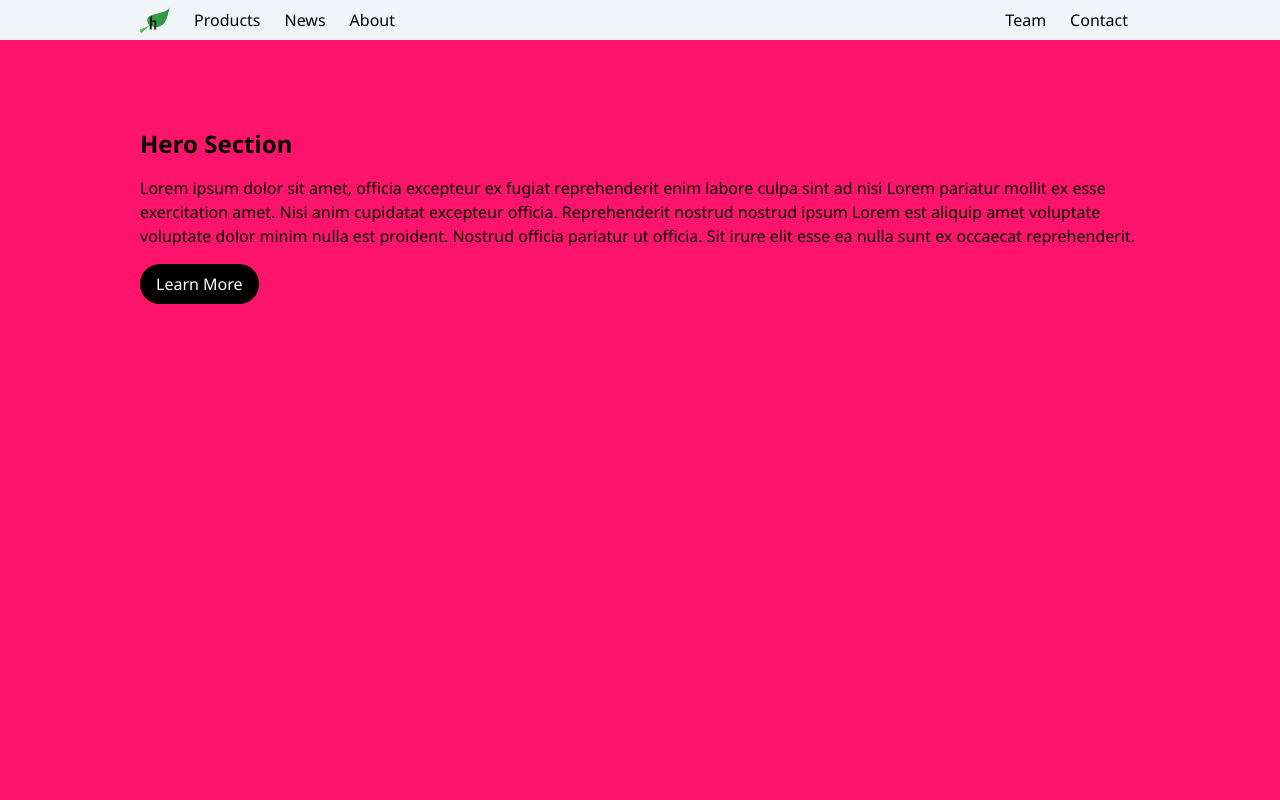
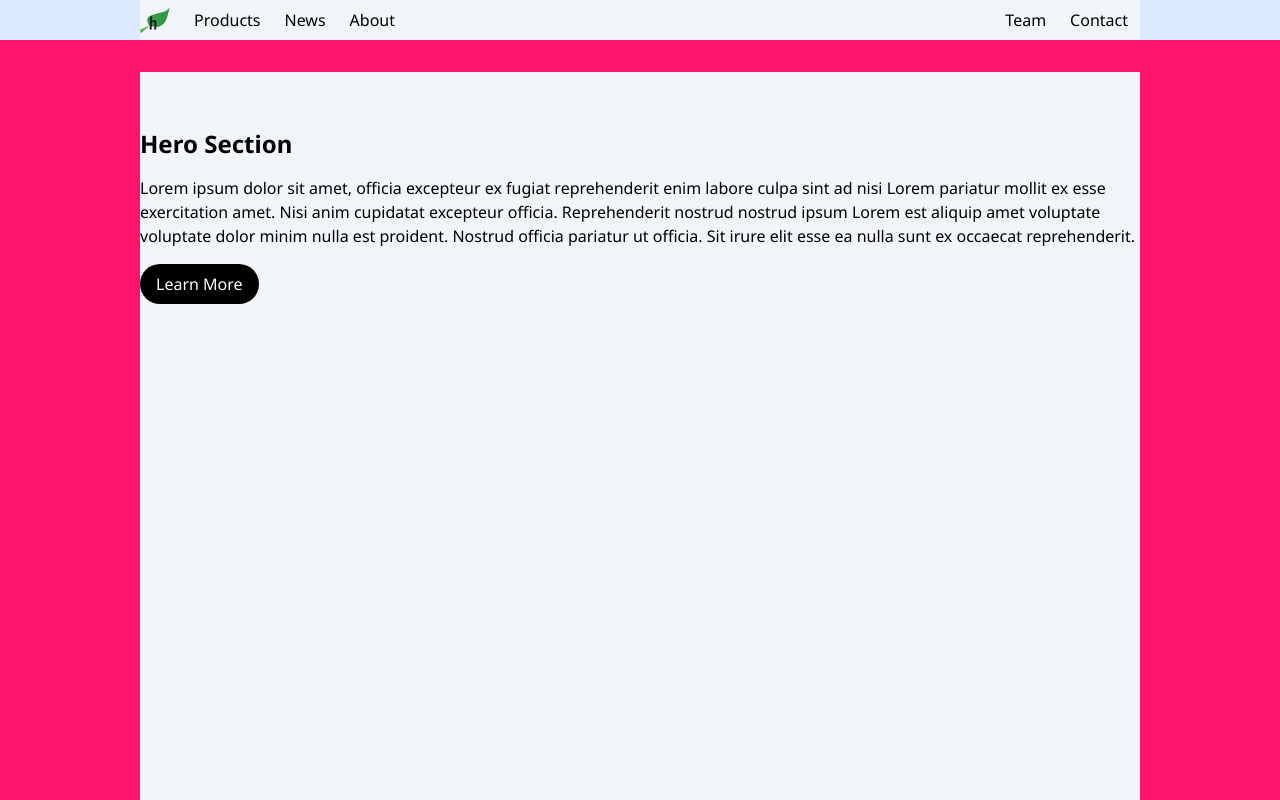
Before and after one commit to betaluis/hhg-website, a Next.js app: page / in a window 1280 px wide. Shown: the top 800 px of the page. Built offline with nearby package versions, Linux system fonts and the light colour scheme.

Commit message:
responsive icons

```diff
--- a/app/globals.css
+++ b/app/globals.css
@@ -54,7 +54,7 @@ body {
     content: '';
     position: absolute;
     top: -8px;
-    left: 28%;
+    left: 32%;
     border-top: 0 solid transparent;
     border-right: 0 solid transparent;
     border-left: 20px solid transparent;
--- a/app/page.tsx
+++ b/app/page.tsx
@@ -1,6 +1,8 @@
+import Container from "@/components/Container";
+
 export default function Home() {
     return (
-        <main className="_container">
+        <Container>
             <div className="h_screen">
                 <h1 className="text-2xl font-bold pt-14">Hero Section</h1>
                 <p className="pt-4">Lorem ipsum dolor sit amet, officia excepteur ex fugiat reprehenderit enim labore culpa sint ad nisi Lorem pariatur mollit ex esse exercitation amet. Nisi anim cupidatat excepteur officia. Reprehenderit nostrud nostrud ipsum Lorem est aliquip amet voluptate voluptate dolor minim nulla est proident. Nostrud officia pariatur ut officia. Sit irure elit esse ea nulla sunt ex occaecat reprehenderit.</p>
@@ -8,6 +10,6 @@ export default function Home() {
                     <button className="bg-black px-4 py-2 text-white rounded-full">Learn More</button>
                 </div>
             </div>
-        </main>
+        </ Container>
     )
 }
--- a/components/Container.tsx
+++ b/components/Container.tsx
@@ -5,7 +5,7 @@ interface Props {
 
 const Container = ({ children, fixed }: Props) => {
   return (
-    <div className={`max-w-[1000px] m-auto px-[20px] lg:px-[0] bg-slate-100 ${fixed ? "fixed w-full" : null}`}>{children}</div>
+    <div className={`max-w-[1000px] m-auto px-[20px] lg:px-0 bg-slate-100 ${fixed ? "fixed w-full" : null}`}>{children}</div>
   )
 }
 
--- a/components/MobileMenu.tsx
+++ b/components/MobileMenu.tsx
@@ -35,7 +35,7 @@ const MobileLinks = ({ links, iconLayout }: LinksProps) => {
             <Grid classes={"grid-cols-1 min-[360px]:grid-cols-3"}>
                 {productsNavItems.map((item, index) => (
                     <Link href={item.href} key={index} className="grid place-items-center mb-8">
-                        <div className="pb-4">{item.icon}</div>
+                        <div className="pb-4">{item.icon?.lg}</div>
                         <div className="text-center font-bold text-sm">{item.label}</div>
                     </Link>
                 ))}
@@ -47,8 +47,8 @@ const MobileLinks = ({ links, iconLayout }: LinksProps) => {
                 {links.map((link, index) => (
                     <Link key={index} href={link.href}>
                         <li className="flex items-center justify-start gap-4">
-                            <div className="">
-                                {link.icon}
+                            <div>
+                                {link.icon?.sm}
                             </div>
                             <span className="font-bold text-sm">{link.label}</span>
                         </li>
@@ -58,10 +58,10 @@ const MobileLinks = ({ links, iconLayout }: LinksProps) => {
         )
     } else {
         return (
-            <Grid classes={"grid-cols-3 min-[360px]:grid-cols-3"}>
+            <Grid classes={"grid-cols-2 min-[360px]:grid-cols-4"}>
                 {links.map((link, index) => (
                     <Link key={index} href={link.href}>
-                        <li className="flex items-center justify-center gap-4 text-sm">
+                        <li className="flex items-center justify-start gap-4 text-sm">
                             {link.label}
                         </li>
                     </Link>
--- a/components/Navbar.tsx
+++ b/components/Navbar.tsx
@@ -19,10 +19,17 @@ interface NavListProps {
 
 const SubList = ({ items }: { items: NavItem[] }) => {
     return (
-        <ul className="rounded-lg triangle absolute -left-12 top-14 bg-slate-100 min-w-[300px] p-4 opacity-0 pointer-events-none before:block before:h-4 before:w-full before:absolute before:-top-4 before:left-0 group-hover:pointer-events-auto group-hover:opacity-100 duration-150 transition-opacity">
-            {items && items.map(({ href, label, }, index) => (
+        <ul className="rounded-lg triangle absolute -left-12 top-14 bg-slate-100 min-w-[280px] p-4 opacity-0 pointer-events-none before:block before:h-4 before:w-full before:absolute before:-top-4 before:left-0 group-hover:pointer-events-auto group-hover:opacity-100 duration-150 transition-opacity">
+            {items && items.map(({ href, label, icon }, index) => (
                 <Link key={index} href={href}>
-                    <li className="py-3 px-3 rounded-lg hover:bg-gray-300">{label}</li>
+                    <li className="text-sm flex items-center space-x-3 py-3 px-3 rounded-lg hover:bg-gray-300">
+                        <div>
+                            {icon?.sm}
+                        </div>
+                        <div>
+                            {label}
+                        </div>
+                    </li>
                 </Link>
             ))}
         </ul>
@@ -30,9 +37,9 @@ const SubList = ({ items }: { items: NavItem[] }) => {
 }
 
 const NavItem = ({ href, label, sublist }: NavItem) => (
-    <div className="relative group">
+    <div className="relative group hover:bg-gray-300">
         <Link href={href}>
-            <li className="py-2 px-3 hover:bg-gray-300">
+            <li className="py-2 px-3">
                 {label}
             </li>
         </Link>
@@ -60,7 +67,7 @@ const NavList = ({ links, mr, ml }: NavListProps): JSX.Element => (
 const Navbar = ({ leftNavItems, rightNavItems }: Props) => {
 
     return (
-        <nav className="bg-slate-100">
+        <nav className="bg-blue-100">
 
             {/* desktop navigation */}
             <Container>
--- a/data/NavLinks.tsx
+++ b/data/NavLinks.tsx
@@ -1,14 +1,93 @@
 import { ScissorLift, FireTruck, Ambulance, Construction, OilGas, Military } from "@/components/icons/IndustryIcons";
 import { BatteryIcon, BeltDrivenIcon, GeneratorIcon } from "@/components/icons/ProductIcons";
+import { abort } from "process";
 
-export const productsSubLinks: NavItem[] = [
-    { href: "/hydraulic-generators", label: "Hydraulic Generator" },
-    { href: "/battery-power", label: "Battery Power" },
-    { href: "/belt-driven", label: "Belt Driven" },
-]
+export const industriesNavItems: NavItem[] = [
+    {
+        href: "/mewp",
+        label: "MEWP",
+        icon: {
+            sm: <ScissorLift size="sm" />,
+            lg: <ScissorLift size="lg" />
+        }
+    },
+    {
+        href: "/fire-and-rescue",
+        label: "Fire & Rescue",
+        icon: {
+            sm: <FireTruck size="sm" />,
+            lg: <FireTruck size="lg" />
+        },
+    },
+    {
+        href: "/ambulance",
+        label: "Ambulance",
+        icon: {
+            sm: <Ambulance size="sm" />,
+            lg: <Ambulance size="lg" />
+        },
+    },
+    {
+        href: "/construction",
+        label: "Construction",
+        icon: {
+            sm: <Construction size="sm" />,
+            lg: <Construction size="lg" />,
+        },
+    },
+    {
+        href: "/oilGas",
+        label: "Oil & Gas",
+        icon: {
+            sm: <OilGas size="sm" />,
+            lg: <OilGas size="lg" />
+        },
+    },
+    {
+        href: "/military",
+        label: "Military",
+        icon: {
+            sm: <Military size="sm" />,
+            lg: <Military size="lg" />
+        },
+    }
+];
+
+export const productsNavItems: NavItem[] = [
+    {
+        href: "/hydraulic-generators",
+        label: "Hydraulic Generator",
+        icon: {
+            sm: <GeneratorIcon size={"sm"} />,
+            lg: <GeneratorIcon size={"lg"} /> }
+    },
+    {
+        href: "/battery-power",
+        label: "Battery Power",
+        icon: {
+            sm: <BatteryIcon size="sm" />,
+            lg: <BatteryIcon size="lg" />
+        }
+    },
+    {
+        href: "/belt-driven",
+        label: "Belt Driven",
+        icon: {
+            sm: <BeltDrivenIcon size="sm" />,
+            lg: <BeltDrivenIcon size="lg" />
+        }
+    }
+];
+
+export const extraMobileNavLinks: NavItem[] = [
+    { href: "/news", label: "News" },
+    { href: "/team", label: "Team" },
+    { href: "/about", label: "About" },
+    { href: "/contact", label: "Contact" },
+];
 
 export const leftNavItems: NavItem[] = [
-    { href: "/products", label: "Products", sublist: productsSubLinks },
+    { href: "/products", label: "Products", sublist: productsNavItems },
     { href: "/news", label: "News" },
     { href: "/about", label: "About" },
 ];
@@ -17,24 +96,3 @@ export const rightNavItems: NavItem[] = [
     { href: "/team", label: "Team" },
     { href: "/contact", label: "Contact" },
 ];
-
-export const industriesNavItems: NavItem[] = [
-    { href: "/mewp", label: "MEWP", icon: <ScissorLift /> },
-    { href: "/fire-and-rescue", label: "Fire & Rescue", icon: <FireTruck /> },
-    { href: "/ambulance", label: "Ambulance", icon: <Ambulance /> },
-    { href: "/construction", label: "Construction", icon: <Construction /> },
-    { href: "/oilGas", label: "Oil & Gas", icon: <OilGas /> },
-    { href: "/military", label: "Military", icon: <Military /> },
-];
-
-export const productsNavItems: NavItem[] = [
-    { href: "/hydraulic-generators", label: "Hydraulic Generator", icon: <GeneratorIcon /> },
-    { href: "/battery-power", label: "Battery Power", icon: <BatteryIcon /> },
-    { href: "/belt-driven", label: "Belt Driven", icon: <BeltDrivenIcon /> },
-];
-
-export const extraMobileNavLinks: NavItem[] = [
-    { href: "/news", label: "News" },
-    { href: "/team", label: "Team" },
-    { href: "/about", label: "About" },
-];
--- a/types.d.ts
+++ b/types.d.ts
@@ -1,7 +1,7 @@
 type NavItem = {
     href: string;
     label: string;
-    icon?: JSX.Element;
+    icon?: { sm: JSX.Element, lg: JSX.Element };
     sublist?: NavItem[];
     image?: ImageType;
 }
```
Also changed, not shown: components/icons/IndustryIcons.tsx (+25 -7 lines), components/icons/ProductIcons.tsx (+25 -4 lines).
